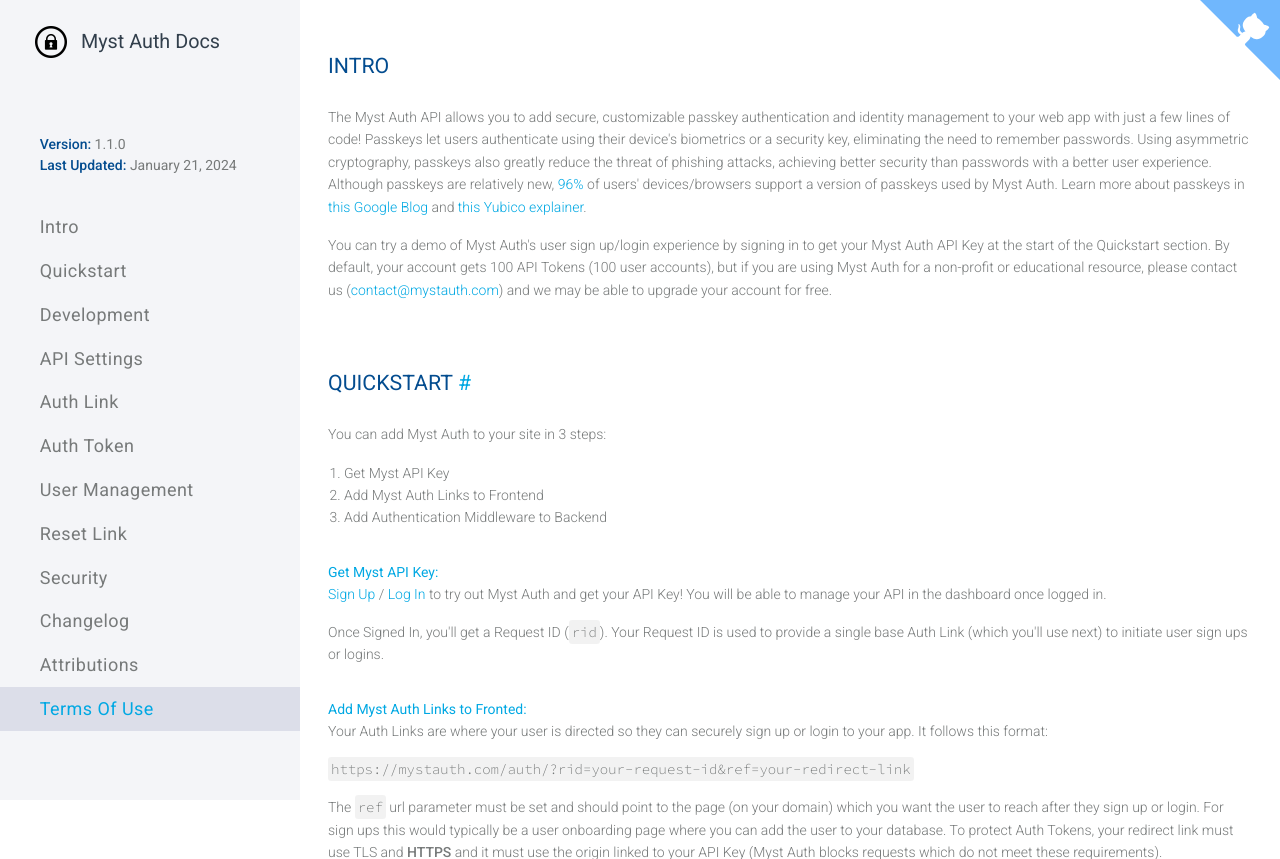
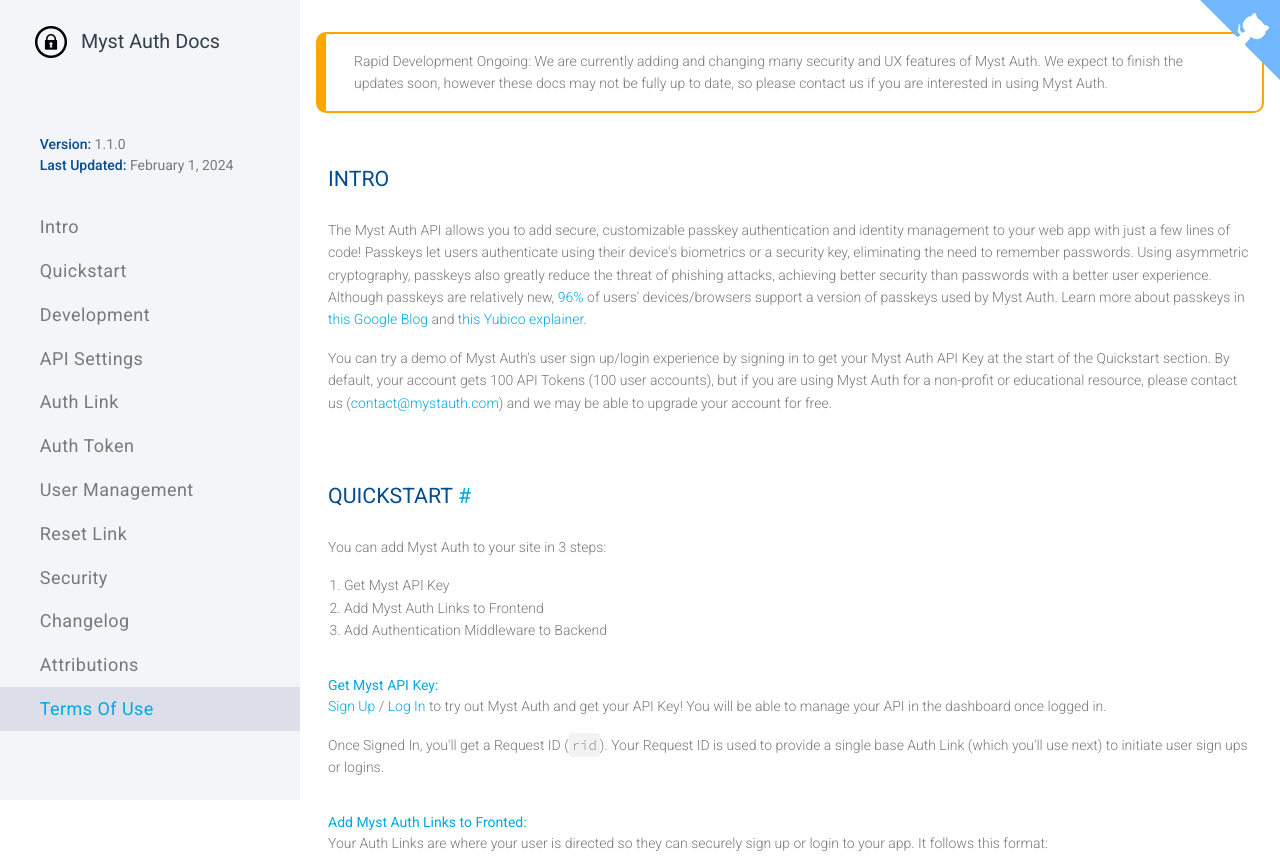
Before and after one commit to mystsec/MystAuth, a Django app: template mystauth/templates/doc.html in a window 1280 px wide. Shown: the top 859 px of the page. Run offline with Django 3.2, Linux system fonts and the light colour scheme; the template is opened without the code that fills it, so the values that code supplies are empty; some libraries are stand-ins or nearby versions.

Commit message:
Update doc.html

```diff
--- a/mystauth/templates/doc.html
+++ b/mystauth/templates/doc.html
@@ -44,7 +44,7 @@
     <div class="content-menu">
         <div class="content-infos">
             <div class="info"><b>Version:</b> 1.1.0</div>
-            <div class="info"><b>Last Updated:</b> January 21, 2024</div>
+            <div class="info"><b>Last Updated:</b> February 1, 2024</div>
         </div>
         <ul>
             <li class="scroll-to-link active" data-target="content-intro">
@@ -89,6 +89,9 @@
 <div class="content-page">
     <div class="content-code"></div>
     <div class="content">
+        <div class="overflow-hidden notice">
+            <p>Rapid Development Ongoing: We are currently adding and changing many security and UX features of Myst Auth. We expect to finish the updates soon, however these docs may not be fully up to date, so please contact us if you are interested in using Myst Auth.</p>
+        </div>
         <div class="overflow-hidden content-section" id="content-intro">
             <h1>Intro</h1>
             <p>
```
